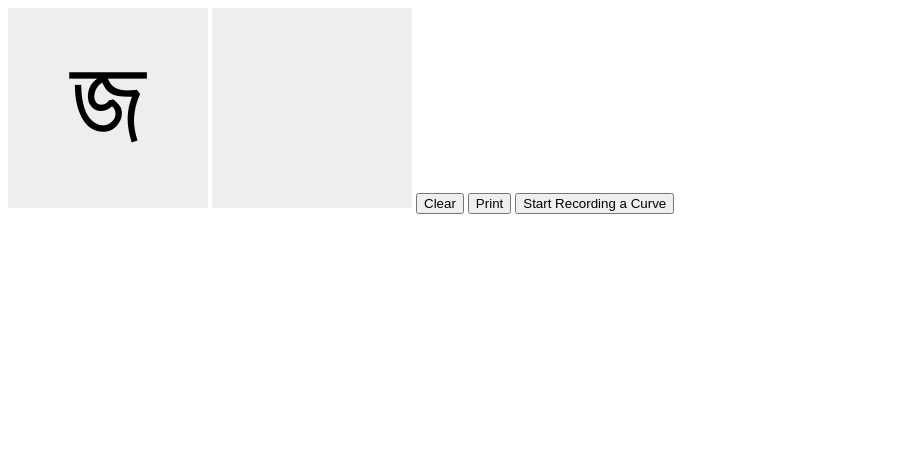
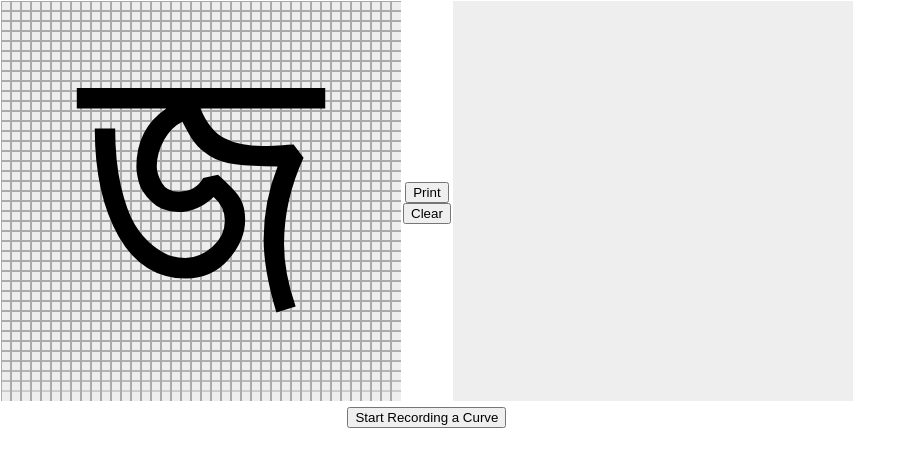
Before and after one commit to mdnhuda/alphabet-game, a React app: page client/utils/canvas_tryouts/pick_curve_points 2.html in a window 1280 px wide. Shown: the whole page, without its empty margins (0-915 px from the left). Built offline with nearby package versions, Linux system fonts and the light colour scheme.

Commit message:
Minor improvement to the curve point picker script

```diff
--- a/client/utils/canvas_tryouts/pick_curve_points 2.html
+++ b/client/utils/canvas_tryouts/pick_curve_points 2.html
@@ -3,6 +3,19 @@
 <head>
     <meta charset="utf-8">
     <meta name="viewport" content="width=device-width, initial-scale=1">
+    <style>
+        body {
+            margin: 0;
+        }
+        table {
+            border: none;
+            margin: 0;
+            border-spacing: 0;
+        }
+        table tr td {
+            text-align: center;
+        }
+    </style>
     <script src="https://code.jquery.com/jquery-1.12.4.js"></script>
     <script>
         $(document).ready(function () {
@@ -15,14 +28,16 @@
             const copyCanvas = $("#copy");
             const copyContext = copyCanvas.get(0).getContext("2d");
             clearCanvas(originalContext, originalCanvas.width(), originalCanvas.height());
+            drawScaleOnCanvas(originalContext);
             drawTextOnCanvas(originalContext, String.fromCharCode(parseInt("099C", 16)));
 
             clearCanvas(copyContext, copyCanvas.width(), copyCanvas.height());
 
-            $(originalCanvas).mousedown(function (e) {
+            $(originalCanvas).click(function (e) {
                 if (isRecording) {
                     points.push({x: e.pageX, y: e.pageY});
 
+                    originalContext.lineWidth = 3;
                     originalContext.strokeStyle = "#f00";
                     originalContext.lineTo(e.pageX, e.pageY);
                     originalContext.stroke();
@@ -120,12 +135,36 @@
             }
 
             function drawTextOnCanvas(cxt, txt) {
-                originalContext.fillStyle = "#000";
-                originalContext.font = "125px Arial";
-                originalContext.textBaseline = 'middle';
-                originalContext.textAlign = 'center';
-                originalContext.fillText(String.fromCharCode(parseInt("099C", 16)), originalCanvas.width() / 2, originalCanvas.height() / 2);
+                cxt.fillStyle = "#000";
+                cxt.font = "400px Arial";
+                cxt.textBaseline = 'middle';
+                cxt.textAlign = 'center';
+                cxt.fillText(txt, cxt.canvas.clientWidth / 2, cxt.canvas.clientHeight / 2);
                 // http://jrgraphix.net/r/Unicode/0980-09FF
+
+//                [[{"x":60,"y":90},{"x":362,"y":90}],[{"x":188,"y":93},{"x":150,"y":181},{"x":160,"y":220},{"x":220,"y":212},{"x":218,"y":273},{"x":170,"y":315},{"x":102,"y":282},{"x":81,"y":234},{"x":78,"y":175}],[{"x":189,"y":94},{"x":239,"y":150},{"x":308,"y":182},{"x":288,"y":263},{"x":309,"y":334}]]
+            }
+
+            function drawScaleOnCanvas(cxt) {
+                cxt.lineWidth=1;
+                cxt.strokeStyle = "#aaa";
+                const row = cxt.canvas.clientHeight;
+                const col = cxt.canvas.clientWidth;
+                console.log(`scaling ${row}, ${col}`);
+
+                for (let i = 0; i < row; i += 10) {
+                    cxt.moveTo(i, 0);
+                    cxt.lineTo(i, col);
+                    cxt.stroke();
+                }
+
+                for (let i = 0; i < col; i += 10) {
+                    cxt.moveTo(0, i);
+                    cxt.lineTo(row, i);
+                    cxt.stroke();
+                }
+                cxt.beginPath();
+
             }
 
         });
@@ -134,13 +173,31 @@
 
 <body>
 
-<canvas id="original" width="200" height="200"></canvas>
-<canvas id="copy" width="200" height="200"></canvas>
-<button id="clearButton" name="clearButton" value="Clear">Clear</button>
-<button id="printButton" name="printButton" value="printButton">Print</button>
-<button id="startCurve" name="startCurve" value="startCurve">Start Recording a Curve</button>
-<button id="stopCurve" name="stopCurve" value="stopCurve" style="display: none;">Stop Recording</button>
-<button id="cancelCurve" name="cancelCurve" value="cancelCurve" style="display: none;">Cancel Recording</button>
+<table>
+    <tr>
+        <td>
+            <canvas id="original" width="400" height="400"></canvas>
+        </td>
+        <td>
+
+            <button id="printButton" name="printButton" value="printButton">Print</button>
+            <br/>
+            <button id="clearButton" name="clearButton" value="Clear">Clear</button>
+        </td>
+        <td>
+            <canvas id="copy" width="400" height="400"></canvas>
+        </td>
+    </tr>
+    <tr>
+        <td colspan="3">
+            <button id="startCurve" name="startCurve" value="startCurve">Start Recording a Curve</button>
+            <button id="stopCurve" name="stopCurve" value="stopCurve" style="display: none;">Finish Recording</button>
+            <button id="cancelCurve" name="cancelCurve" value="cancelCurve" style="display: none;">Cancel Recording</button>
+        </td>
+    </tr>
+</table>
+
+<br/>
 
 <div id="points">
 
```
